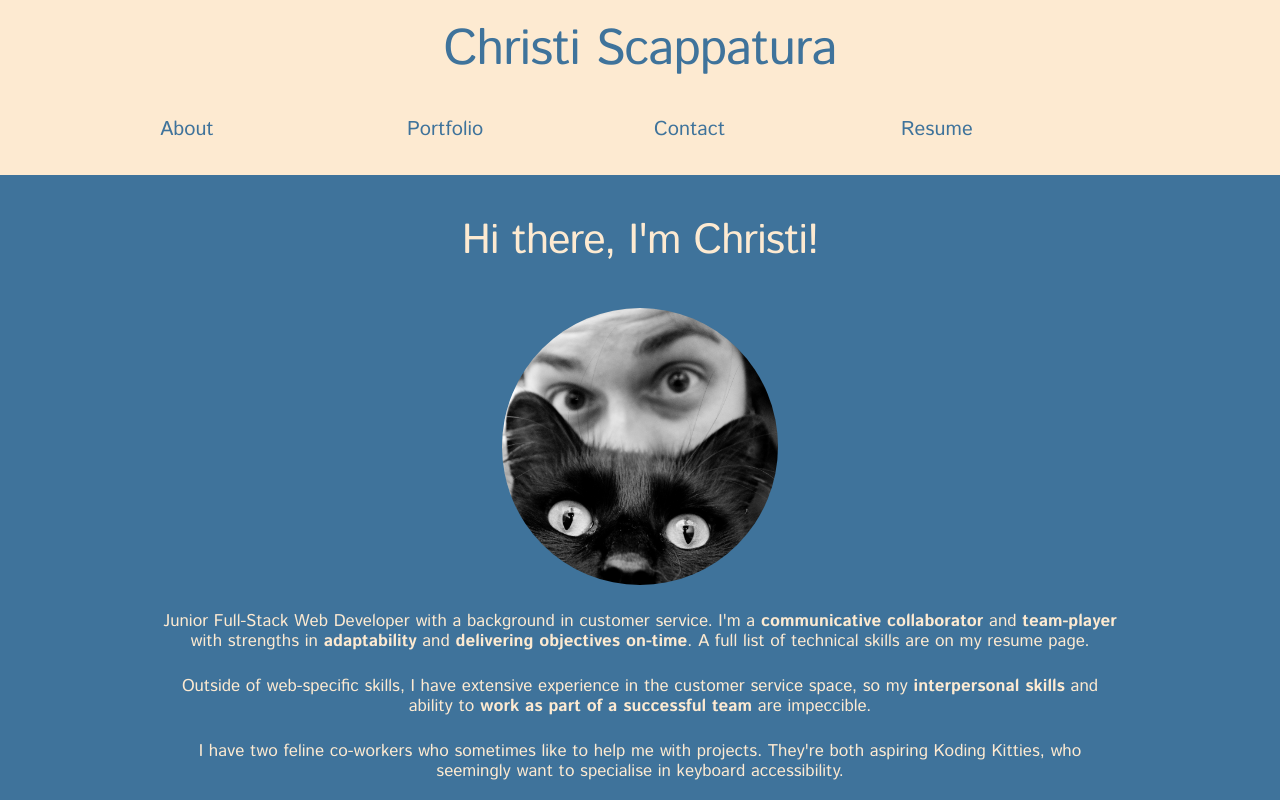
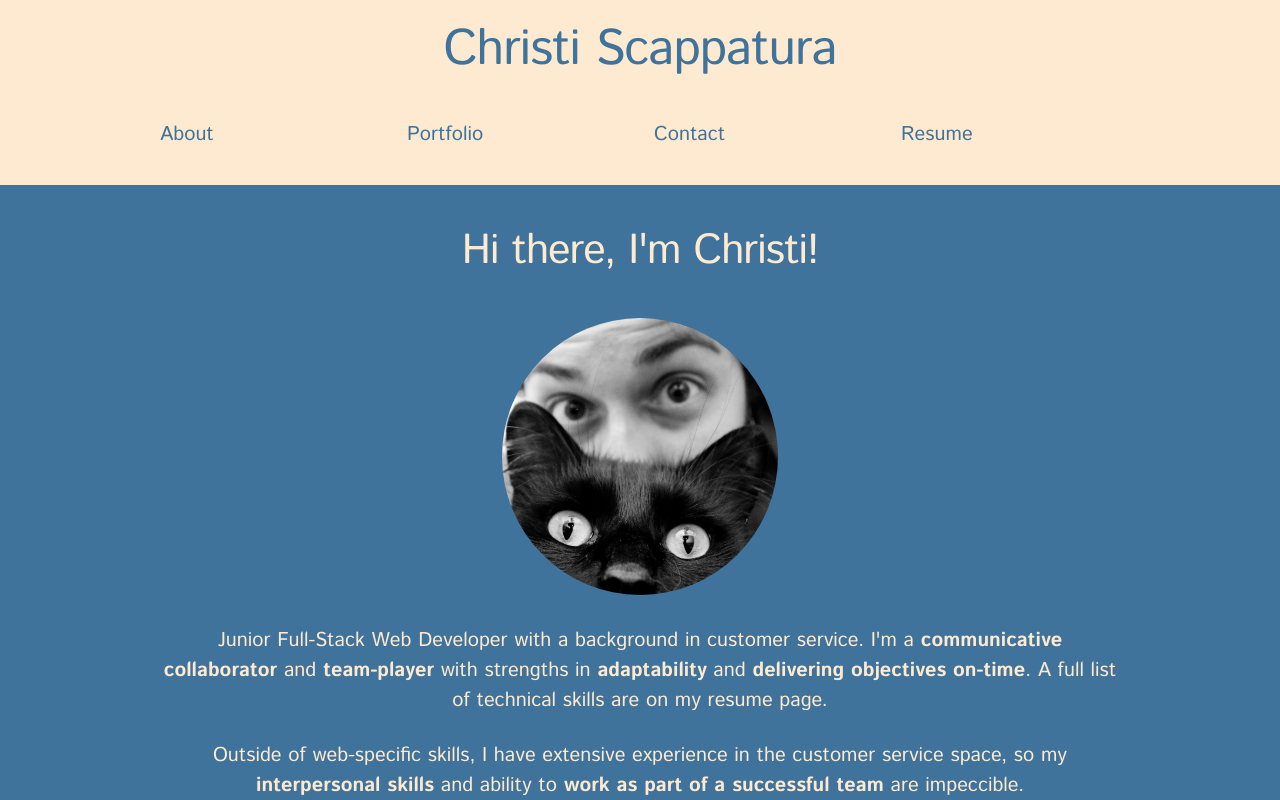
Before and after one commit to jazzberriess/react-portfolio, a React (Create React App) app: page / in a window 1280 px wide. Shown: the top 800 px of the page. Built offline with nearby package versions, Linux system fonts and the light colour scheme.

Commit message:
Minor styling tweaks, updated readme, fixed broken link for resume

```diff
--- a/src/components/pages/Resume.js
+++ b/src/components/pages/Resume.js
@@ -1,5 +1,7 @@
 //import react
 import React from 'react';
+
+import resume from '../../assets/c-scappatura-technical-resume.pdf';
 
 //export resume function
 export default function Resume() {
@@ -33,11 +35,8 @@ export default function Resume() {
             <li>Heroku for deployment</li>
           </ul>
         </div>
-        <div className="row" id="resume">
-          <a
-            href="./assets/c-scappatura-technical-resume.pdf"
-            aria-label="Download Resume"
-          >
+        <div className="row" id="resume-link">
+          <a href={resume} aria-label="Download Resume">
             Download Resume
           </a>
         </div>
--- a/src/components/styles/style.css
+++ b/src/components/styles/style.css
@@ -14,12 +14,11 @@
 
 html,
 body {
-  scroll-behavior: smooth;
   min-height: 100vh;
   flex: 1;
   width: 100vw;
   font-family: 'Istok Web', sans-serif;
-  line-height: 2rem;
+  line-height: 3rem;
   background-color: var(--blue);
   color: var(--beige);
 }
@@ -97,7 +96,7 @@ main {
 /* setting font size for paragraphs and LI items */
 p,
 .skills li {
-  font-size: 1.7rem;
+  font-size: 2rem;
 }
 
 /* Contact form styling */
@@ -142,18 +141,18 @@ button:active {
 }
 
 /* styling for resume link */
-#resume {
+#resume-link {
   font-size: 2.5rem;
   padding-bottom: 2rem;
 }
 
-#resume a {
+#resume-link a {
   text-decoration: none;
   color: #dfeefa;
 }
 
-#resume a:hover,
-#resume a:active {
+#resume-link a:hover,
+#resume-link a:active {
   font-size: 2.55rem;
 }
 
```
Also changed, not shown: 2 other files (tests, documents, lock files or other folders).
